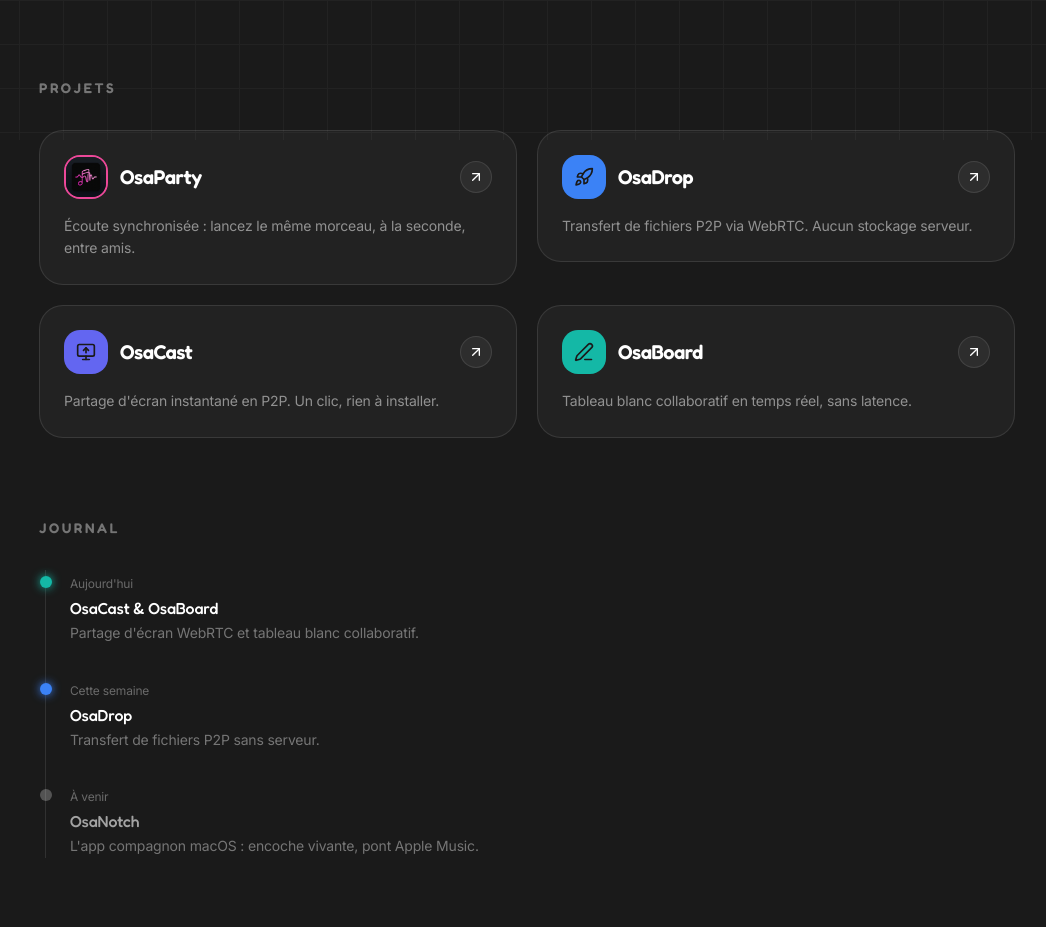
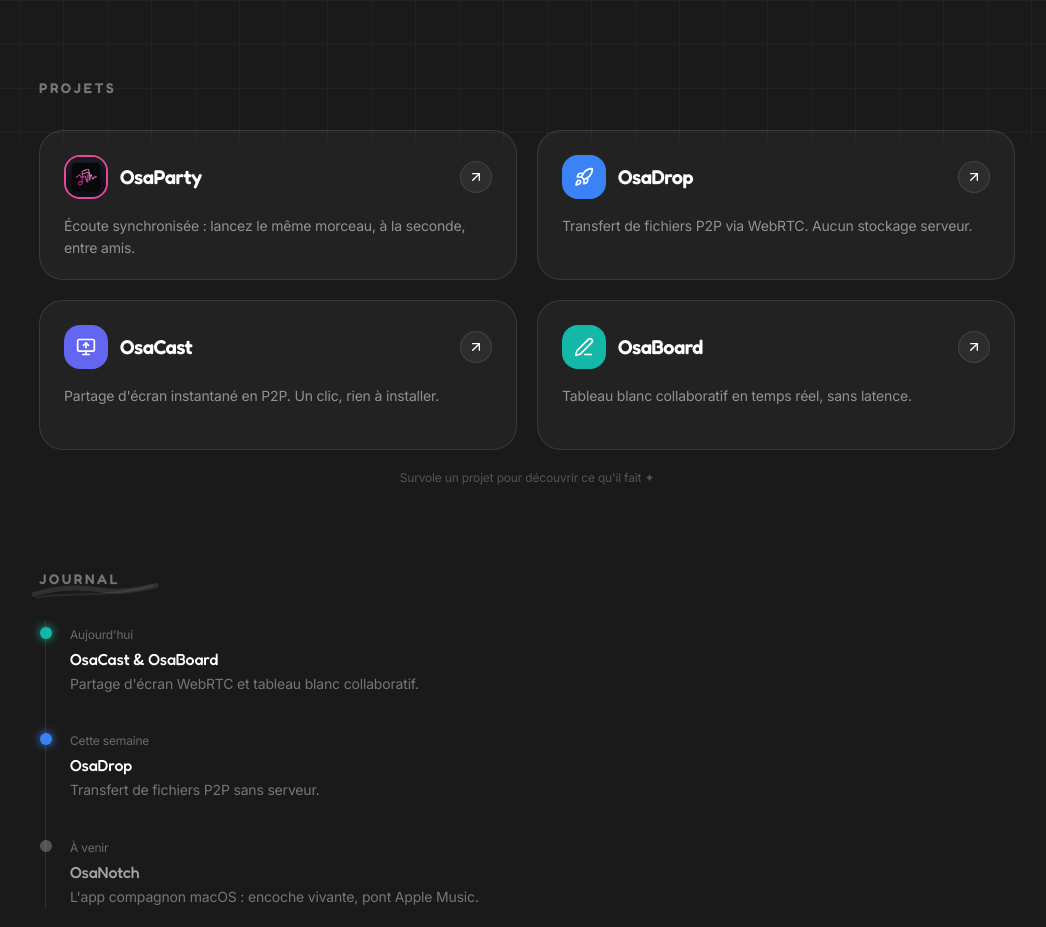
Before and after one commit to osayanis/osalabs-hub, a Next.js app: page / in a window 1280 px wide. Shown: the part 660-1587 px from the top of the page, without its empty margins (113-1159 px from the left). Built offline with nearby package versions, Linux system fonts and the light colour scheme.

Commit message:
Hub : coup de crayon sous Journal + projets interactifs (survol expulse les 3 autres, cartes détail volantes penchées avec visuels)

```diff
--- a/src/app/page.tsx
+++ b/src/app/page.tsx
@@ -1,16 +1,20 @@
 "use client";
 import Image from "next/image";
-import { motion } from "framer-motion";
-import { Rocket, ArrowUpRight, MonitorUp, PenLine, Music } from "lucide-react";
+import { motion, AnimatePresence } from "framer-motion";
+import {
+  Rocket, ArrowUpRight, MonitorUp, PenLine, Music,
+  Clock, Headphones, MessageCircle, Zap, Infinity as InfinityIcon, QrCode,
+  MousePointerClick, Gauge, Globe, Users, Activity, Share2,
+} from "lucide-react";
+import { useState } from "react";
 import Link from "next/link";
 
-/* ---------- Petits composants "canvas" façon Figma ---------- */
+/* ---------- Composants "canvas" façon Figma ---------- */
 
-// Cadre de sélection avec poignées aux coins.
 function Frame({ color, children, className = "", style }: { color: string; children: React.ReactNode; className?: string; style?: React.CSSProperties }) {
   const handle = "absolute w-3 h-3 rounded-[3px] bg-[#1a1a1a] border-2";
   return (
-    <div className={`relative inline-block ${className}`} style={{ ...style }}>
+    <div className={`relative inline-block ${className}`} style={style}>
       <div className="absolute inset-0 rounded-[6px] border-2 pointer-events-none" style={{ borderColor: color }} />
       <div className={handle} style={{ top: -6, left: -6, borderColor: color }} />
       <div className={handle} style={{ top: -6, right: -6, borderColor: color }} />
@@ -21,28 +25,34 @@ function Frame({ color, children, className = "", style }: { color: string; chil
   );
 }
 
-// Curseur multijoueur (flèche + étiquette).
 function Cursor({ color, label, className = "", style }: { color: string; label?: string; className?: string; style?: React.CSSProperties }) {
   return (
     <div className={`absolute flex items-start gap-1 ${className}`} style={style}>
       <svg width="20" height="20" viewBox="0 0 24 24" fill="none" style={{ filter: "drop-shadow(0 2px 3px rgba(0,0,0,0.4))" }}>
         <path d="M5 3l5 15 2.5-6.5L19 9 5 3z" fill={color} stroke="#1a1a1a" strokeWidth="1.5" strokeLinejoin="round" />
       </svg>
-      {label && (
-        <span className="text-[11px] font-bold px-2 py-0.5 rounded-full text-[#1a1a1a] font-display" style={{ background: color }}>{label}</span>
-      )}
+      {label && <span className="text-[11px] font-bold px-2 py-0.5 rounded-full text-[#1a1a1a] font-display" style={{ background: color }}>{label}</span>}
     </div>
   );
 }
 
-// Mascotte Osa (fantôme crème, clin d'œil au Notch).
 function Mascot({ size = 40 }: { size?: number }) {
   return (
     <div className="relative" style={{ width: size, height: size }}>
-      <div className="absolute inset-0 rounded-[42%] bg-[#fdfcf7] shadow-inner" />
+      <div className="absolute inset-0 rounded-[42%] bg-[#fdfcf7]" />
       <div className="absolute rounded-full bg-[#2a2a2a]" style={{ width: size * 0.16, height: size * 0.2, top: size * 0.36, left: size * 0.3 }} />
       <div className="absolute rounded-full bg-[#2a2a2a]" style={{ width: size * 0.16, height: size * 0.2, top: size * 0.36, left: size * 0.56 }} />
     </div>
+  );
+}
+
+// Coup de crayon : trait tracé à la main, faible opacité.
+function PencilStroke({ className = "" }: { className?: string }) {
+  return (
+    <svg viewBox="0 0 300 36" fill="none" className={className} preserveAspectRatio="none" aria-hidden>
+      <path d="M6 24C56 12 110 10 160 16c40 5 84 2 134-8" stroke="currentColor" strokeWidth="9" strokeLinecap="round" opacity="0.5" />
+      <path d="M12 30C70 22 128 26 182 22c36-3 72-6 104-14" stroke="currentColor" strokeWidth="4" strokeLinecap="round" opacity="0.35" />
+    </svg>
   );
 }
 
@@ -51,7 +61,7 @@ const float = (d: number, delay = 0) => ({
   transition: { duration: d, repeat: Infinity, ease: "easeInOut" as const, delay },
 });
 
-/* ---------- Cartes projets ---------- */
+/* ---------- Projets + fonctionnalités ---------- */
 
 const projects = [
   { name: "OsaParty", href: "https://osaparty.osalabs.fr", logo: "/osaparty_logo.jpg", icon: Music, color: "#ec4899",
@@ -64,17 +74,89 @@ const projects = [
     desc: "Tableau blanc collaboratif en temps réel, sans latence." },
 ];
 
-function ProjectCard({ p, i }: { p: typeof projects[number]; i: number }) {
+type Feat = { icon: React.ElementType; title: string; desc: string };
+const FEATURES: Record<string, Feat[]> = {
+  OsaParty: [
+    { icon: Clock, title: "À la seconde", desc: "Lecture alignée pour tout le monde." },
+    { icon: Headphones, title: "Spotify & Apple Music", desc: "Ton app, ton compte." },
+    { icon: MessageCircle, title: "Chat & réactions", desc: "L'ambiance en direct." },
+  ],
+  OsaDrop: [
+    { icon: Zap, title: "P2P WebRTC", desc: "Direct, sans serveur." },
+    { icon: InfinityIcon, title: "Taille illimitée", desc: "Envoi par morceaux." },
+    { icon: QrCode, title: "Code ou QR", desc: "Partage en 2 secondes." },
+  ],
+  OsaCast: [
+    { icon: MousePointerClick, title: "Écran en 1 clic", desc: "Capture native." },
+    { icon: Gauge, title: "Latence minime", desc: "Flux pair-à-pair." },
+    { icon: Globe, title: "Zéro install", desc: "Tout dans le navigateur." },
+  ],
+  OsaBoard: [
+    { icon: Users, title: "Collaboratif", desc: "Dessinez à plusieurs." },
+    { icon: Activity, title: "Temps réel", desc: "Sans latence perceptible." },
+    { icon: Share2, title: "Nœuds & liens", desc: "Basé sur React Flow." },
+  ],
+};
+
+const expel = [
+  { x: -140, y: -70, r: -14 },
+  { x: 140, y: -70, r: 14 },
+  { x: -140, y: 70, r: 14 },
+  { x: 140, y: 70, r: -12 },
+];
+const tilt = [-6, 5, -4];
+
+function FeatureCard({ f, color, angle }: { f: Feat; color: string; angle: number }) {
   return (
     <motion.div
-      initial={{ y: 24, opacity: 0 }}
-      whileInView={{ y: 0, opacity: 1 }}
-      viewport={{ once: true, margin: "-60px" }}
-      transition={{ duration: 0.45, delay: i * 0.07 }}
-      whileHover={{ y: -5, rotate: i % 2 ? 0.6 : -0.6 }}
+      initial={{ opacity: 0, scale: 0.6, rotate: 0 }}
+      animate={{ opacity: 1, scale: 1, rotate: angle }}
+      exit={{ opacity: 0, scale: 0.6, rotate: 0 }}
+      transition={{ type: "spring", stiffness: 260, damping: 20 }}
+      className="h-full rounded-3xl p-5 bg-white/[0.06] border border-white/15 backdrop-blur-sm shadow-xl flex flex-col"
+    >
+      <div className="w-full h-20 rounded-2xl mb-4 flex items-center justify-center" style={{ background: `linear-gradient(135deg, ${color}, ${color}66)` }}>
+        <f.icon className="w-8 h-8 text-white" />
+      </div>
+      <h4 className="font-display font-semibold text-[15px]">{f.title}</h4>
+      <p className="text-xs text-white/55 mt-1 leading-relaxed">{f.desc}</p>
+    </motion.div>
+  );
+}
+
+function ProjectsShowcase() {
+  const [active, setActive] = useState<string | null>(null);
+
+  return (
+    <div
+      className="relative grid grid-cols-1 sm:grid-cols-2 gap-5"
+      style={{ perspective: 1200 }}
+      onMouseLeave={() => setActive(null)}
+    >
+      {projects.map((p, i) => {
+        const isActive = active === p.name;
+        const feats = active ? FEATURES[active] : null;
+        // index de ce créneau parmi les non-survolés → quelle fonctionnalité afficher
+        const featIdx = active ? projects.filter((x) => x.name !== active).findIndex((x) => x.name === p.name) : -1;
+
+        return (
+          <div key={p.name} className="relative min-h-[150px]" onMouseEnter={() => setActive(p.name)}>
+            <AnimatePresence mode="popLayout">
+              {active && !isActive && feats ? (
+                <motion.div key="feat" className="absolute inset-0">
+                  <FeatureCard f={feats[featIdx] ?? feats[0]} color={projects.find((x) => x.name === active)!.color} angle={tilt[featIdx] ?? 0} />
+                </motion.div>
+              ) : (
+                <motion.div
+                  key="card"
+                  layout
+                  animate={isActive ? { scale: 1.04, y: -4 } : { scale: 1, x: 0, y: 0, rotate: 0 }}
+                  exit={{ x: expel[i].x, y: expel[i].y, rotate: expel[i].r, opacity: 0, scale: 0.8 }}
+                  transition={{ type: "spring", stiffness: 240, damping: 22 }}
+                  className="absolute inset-0"
                 >
                   <Link href={p.href} target="_blank"
-        className="group block rounded-3xl p-6 bg-white/[0.04] border border-white/10 hover:border-white/25 transition-colors relative overflow-hidden">
+                    className="group block h-full rounded-3xl p-6 bg-white/[0.04] border border-white/10 hover:border-white/25 transition-colors relative overflow-hidden">
                     <div className="absolute -top-16 -right-10 w-40 h-40 rounded-full blur-3xl opacity-0 group-hover:opacity-40 transition-opacity" style={{ background: p.color }} />
                     <div className="relative flex items-center gap-3 mb-4">
                       {p.logo ? (
@@ -82,7 +164,7 @@ function ProjectCard({ p, i }: { p: typeof projects[number]; i: number }) {
                           <Image src={p.logo} alt={p.name} fill className="object-cover" unoptimized />
                         </div>
                       ) : (
-            <div className="w-11 h-11 rounded-2xl flex items-center justify-center text-[#1a1a1a]" style={{ background: p.color }}>
+                        <div className="w-11 h-11 rounded-2xl flex items-center justify-center text-white" style={{ background: p.color }}>
                           <p.icon className="w-5 h-5" />
                         </div>
                       )}
@@ -94,17 +176,21 @@ function ProjectCard({ p, i }: { p: typeof projects[number]; i: number }) {
                     <p className="relative text-sm text-white/50 leading-relaxed">{p.desc}</p>
                   </Link>
                 </motion.div>
+              )}
+            </AnimatePresence>
+          </div>
+        );
+      })}
+    </div>
   );
 }
 
 export default function Hub() {
   return (
     <div className="relative min-h-screen overflow-hidden bg-[#1a1a1a]">
-      {/* léger quadrillage de "canvas" */}
       <div className="fixed inset-0 z-0 opacity-[0.04] pointer-events-none"
         style={{ backgroundImage: "linear-gradient(#fff 1px,transparent 1px),linear-gradient(90deg,#fff 1px,transparent 1px)", backgroundSize: "44px 44px" }} />
 
-      {/* Barre du haut */}
       <nav className="relative z-20 flex justify-between items-center px-6 sm:px-10 py-6">
         <span className="font-display font-semibold text-lg tracking-tight">OsaLabs</span>
         <div className="flex items-center gap-2 text-[13px] text-white/60 bg-white/5 border border-white/10 rounded-full px-3 py-1.5">
@@ -116,68 +202,47 @@ export default function Hub() {
       {/* HERO canvas */}
       <section className="relative z-10 min-h-[82vh] flex flex-col items-center justify-center px-4">
         <div className="relative">
-          {/* Tag écosystème (violet) */}
           <motion.div {...float(5)} className="absolute -top-20 left-2 sm:left-6 z-20 -rotate-3">
-            <Frame color="#a78bfa">
-              <span className="block px-5 py-2 font-display font-semibold text-2xl sm:text-3xl text-[#a78bfa]">ÉCOSYSTÈME</span>
-            </Frame>
+            <Frame color="#a78bfa"><span className="block px-5 py-2 font-display font-semibold text-2xl sm:text-3xl text-[#a78bfa]">ÉCOSYSTÈME</span></Frame>
           </motion.div>
-
-          {/* Mascotte (rose) */}
           <motion.div {...float(6, 0.5)} className="absolute -top-24 right-0 sm:-right-4 z-20 rotate-6">
-            <Frame color="#f472b6">
-              <div className="p-3"><Mascot size={44} /></div>
-            </Frame>
+            <Frame color="#f472b6"><div className="p-3"><Mascot size={44} /></div></Frame>
           </motion.div>
-
-          {/* Pastille année (verte) + curseur */}
           <motion.div {...float(4.5, 0.2)} className="absolute top-2 -left-24 sm:-left-36 z-20 hidden sm:block">
             <span className="font-display font-bold text-sm px-4 py-1.5 rounded-full bg-emerald-300 text-[#1a1a1a]">2026</span>
             <Cursor color="#6ee7b7" style={{ top: -6, right: -22 }} />
           </motion.div>
-
-          {/* Bulle HI (jaune) */}
           <motion.div {...float(5.5, 0.8)} className="absolute -top-16 -right-28 sm:-right-40 z-20 hidden sm:block">
             <span className="font-display font-bold text-sm px-4 py-1.5 rounded-2xl rounded-bl-sm bg-amber-300 text-[#1a1a1a]">SALUT !</span>
           </motion.div>
 
-          {/* Titre principal (bleu) */}
           <Frame color="#4f9dfb">
-            <h1 className="px-6 sm:px-10 py-4 font-display font-bold tracking-tight text-white text-6xl sm:text-8xl lg:text-9xl leading-none select-none">
-              OsaLabs
-            </h1>
+            <h1 className="px-6 sm:px-10 py-4 font-display font-bold tracking-tight text-white text-6xl sm:text-8xl lg:text-9xl leading-none select-none">OsaLabs</h1>
           </Frame>
 
-          {/* Pastille nom (bleu) + curseur */}
           <motion.div {...float(5, 0.4)} className="absolute -bottom-16 right-2 sm:right-8 z-20">
-            <div className="flex items-center gap-2 font-display font-bold text-base sm:text-lg px-5 py-2.5 rounded-full bg-[#4f9dfb] text-white shadow-lg shadow-[#4f9dfb]/30">
-              PAR YANIS <Mascot size={22} />
-            </div>
+            <div className="flex items-center gap-2 font-display font-bold text-base sm:text-lg px-5 py-2.5 rounded-full bg-[#4f9dfb] text-white shadow-lg shadow-[#4f9dfb]/30">PAR YANIS <Mascot size={22} /></div>
             <Cursor color="#4f9dfb" style={{ top: -14, left: -18 }} />
           </motion.div>
         </div>
 
-        <motion.p
-          initial={{ opacity: 0, y: 12 }}
-          animate={{ opacity: 1, y: 0 }}
-          transition={{ delay: 0.5 }}
-          className="mt-28 text-center text-lg sm:text-xl text-white/45 max-w-lg"
-        >
+        <motion.p initial={{ opacity: 0, y: 12 }} animate={{ opacity: 1, y: 0 }} transition={{ delay: 0.5 }} className="mt-28 text-center text-lg sm:text-xl text-white/45 max-w-lg">
           Un écosystème d'outils temps réel, pensés avec soin.
         </motion.p>
       </section>
 
-      {/* Contenu */}
       <main className="relative z-10 max-w-5xl mx-auto px-6 pb-28 space-y-20">
         <section id="projets" className="scroll-mt-24">
           <h2 className="font-display text-sm font-semibold uppercase tracking-[0.18em] text-white/40 mb-8">Projets</h2>
-          <div className="grid grid-cols-1 sm:grid-cols-2 gap-5">
-            {projects.map((p, i) => <ProjectCard key={p.name} p={p} i={i} />)}
-          </div>
+          <ProjectsShowcase />
+          <p className="text-center text-xs text-white/25 mt-5">Survole un projet pour découvrir ce qu'il fait ✦</p>
         </section>
 
         <section>
-          <h2 className="font-display text-sm font-semibold uppercase tracking-[0.18em] text-white/40 mb-8">Journal</h2>
+          <div className="relative inline-block mb-8">
+            <h2 className="font-display text-sm font-semibold uppercase tracking-[0.18em] text-white/40 relative z-10">Journal</h2>
+            <PencilStroke className="absolute -bottom-3 -left-2 w-32 h-5 text-white/20" />
+          </div>
           <div className="relative border-l border-white/10 ml-1.5 space-y-8">
             {[
               { when: "Aujourd'hui", title: "OsaCast & OsaBoard", desc: "Partage d'écran WebRTC et tableau blanc collaboratif.", c: "#14b8a6" },
```
Lines whose indentation alone changed are shown as unchanged.
